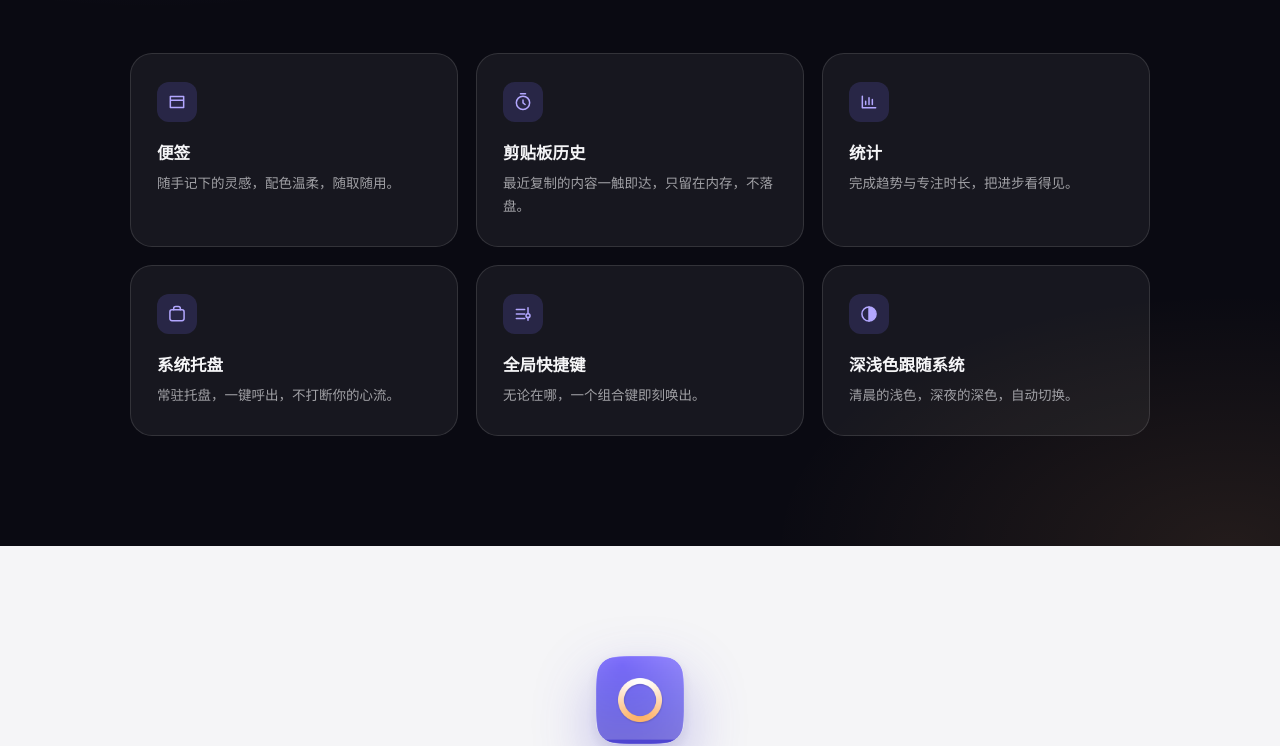
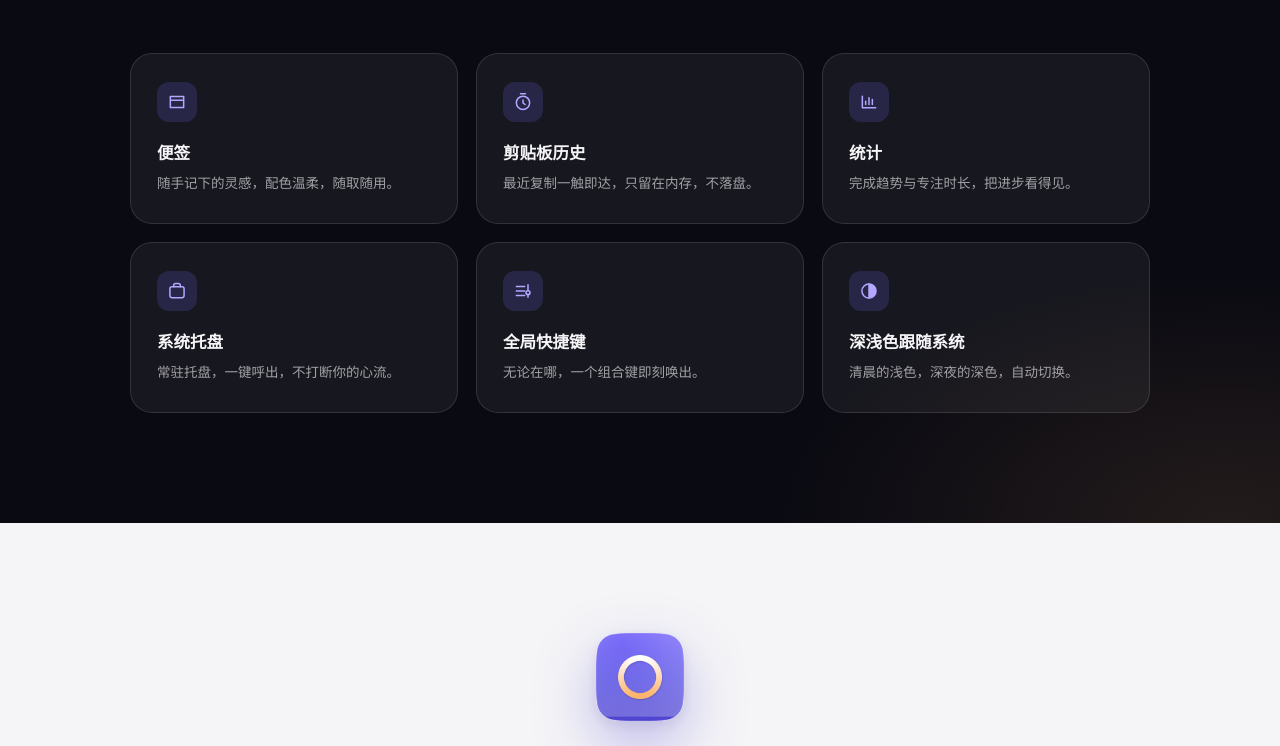
Before and after one commit to btrencai/zhaoxi, a website: page website/index.html in a window 1280 px wide. Shown: the part 3632-4378 px from the top of the page. Drawn offline with Linux system fonts and the light colour scheme.

Commit message:
polish(website): 剪贴板卡片文案消孤字换行

```diff
--- a/website/index.html
+++ b/website/index.html
@@ -357,7 +357,7 @@
       </div>
       <div class="feat reveal">
         <div class="ico"><svg width="20" height="20" viewBox="0 0 24 24" fill="none" stroke="currentColor" stroke-width="1.8" stroke-linecap="round" stroke-linejoin="round"><circle cx="12" cy="13" r="8"/><path d="M12 9.5V13l2.5 2M9 2h6"/></svg></div>
-        <h3>剪贴板历史</h3><p>最近复制的内容一触即达，只留在内存，不落盘。</p>
+        <h3>剪贴板历史</h3><p>最近复制一触即达，只留在内存，不落盘。</p>
       </div>
       <div class="feat reveal">
         <div class="ico"><svg width="20" height="20" viewBox="0 0 24 24" fill="none" stroke="currentColor" stroke-width="1.8" stroke-linecap="round" stroke-linejoin="round"><path d="M4 19V5M4 19h16M8 15v-4M12 15V7M16 15v-6"/></svg></div>
```
